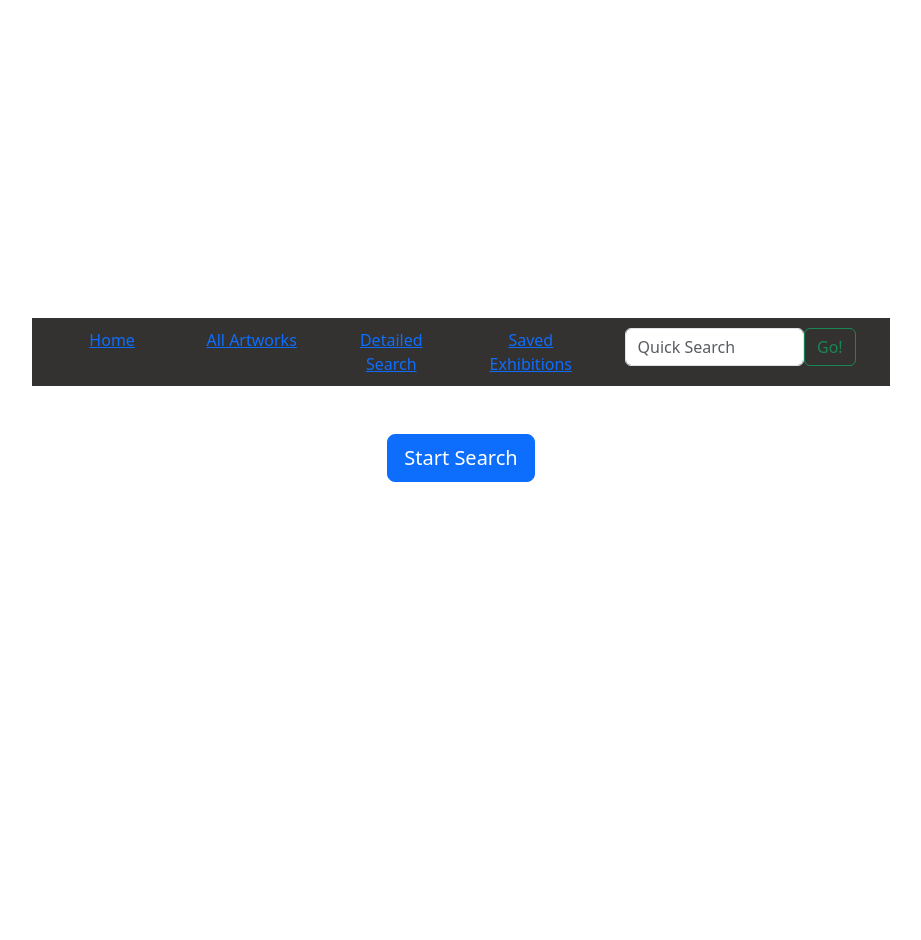
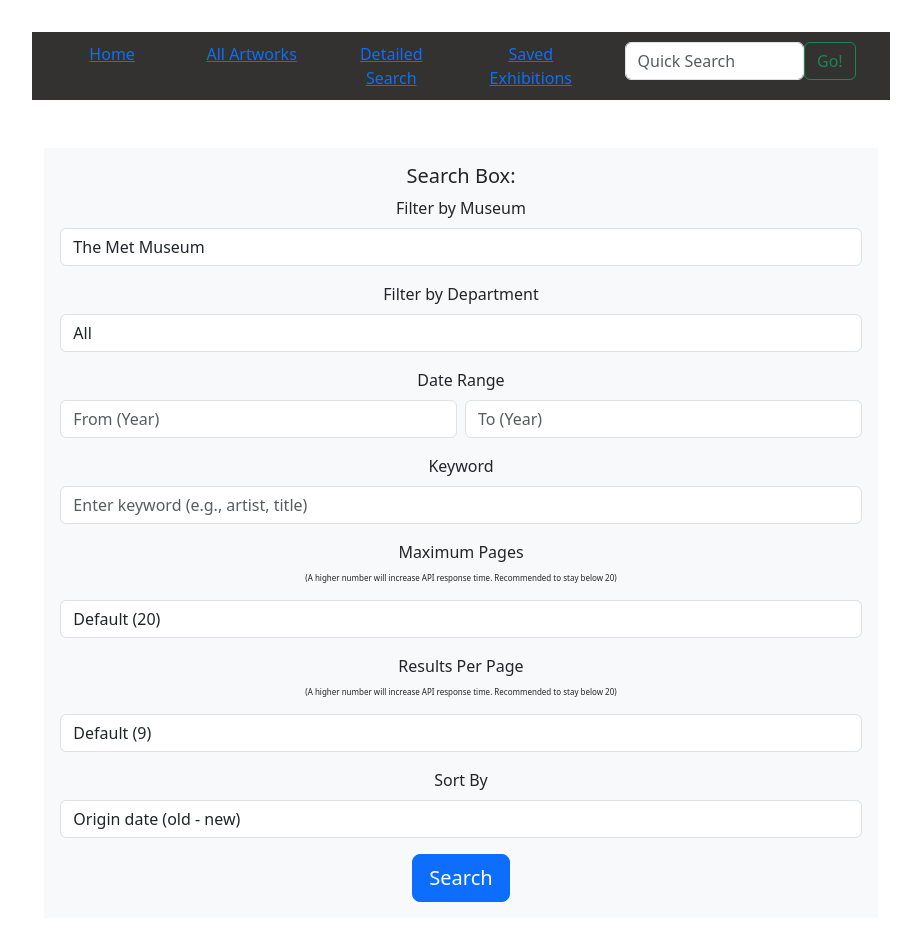
Before and after one commit to ShaunRainey/NC-Freelance-Project, a React (Vite) app in the folder Exhibition Curator/: page /detailed-search in a window 1280 px wide. Shown: the top 940 px of the page, without its empty margins (179-1100 px from the left). Before the commit the page ends 800 px from the top, so only its background shows below. Built offline with nearby package versions, Linux system fonts and the light colour scheme.

Commit message:
Start search form

```diff
--- a/Exhibition Curator/src/App.css
+++ b/Exhibition Curator/src/App.css
@@ -104,3 +104,7 @@ text-decoration: none; }
   background: #f5f5f5;
   cursor: not-allowed;
 }
+
+.smallprint {
+  font-size: 8px;
+}
--- a/Exhibition Curator/src/Components/DetailedSearchBar.jsx
+++ b/Exhibition Curator/src/Components/DetailedSearchBar.jsx
@@ -1,4 +1,4 @@
-import { Card, Container, Row, Col, Button } from "react-bootstrap";
+import { Card, Container, Row, Col, Button, Form} from "react-bootstrap";
 import metRequests from "../Utilities/metMuseumApi";
 import { useState, useEffect } from "react";
 import { Link } from "react-router";
@@ -8,6 +8,8 @@ import Loading from "./Loading";
 function DetailedSearch({ artworks, setArtworks, currentPage, setCurrentPage, itemsPerPage, loading, setLoading}) {
     const [searchInitiated, setSearchInitiated] = useState(false)
     const [totalResults, setTotalResults] = useState([]);
+
+    // itemsPerPage = 60;
 
     useEffect(() => {
         const fetchAllArtworks = async () => {
@@ -45,9 +47,95 @@ function DetailedSearch({ artworks, setArtworks, currentPage, setCurrentPage, it
   if (!searchInitiated) {
     return (
       <Container className="text-center mt-5">
-        <Button variant="primary" size="lg" onClick={handleSearchInitiate}>
-          Start Search
-        </Button>
+
+        <Row>
+            <Col xs={12} md={12}>
+                <div className="p-3 bg-light">
+                <h5>Search Box:</h5>
+
+                    <Form>
+
+                        <Form.Group className="mb-3">
+                            <Form.Label>Filter by Museum</Form.Label>
+                            <Form.Control as="select">
+                            <option>The Met Museum</option>
+                            <option>Option 2</option>
+                            </Form.Control>
+                        </Form.Group>
+
+                        <Form.Group className="mb-3">
+                            <Form.Label>Filter by Department</Form.Label>
+                            <Form.Control as="select">
+                            <option>All</option>
+                            <option>1</option>
+                            <option>2</option>
+                            </Form.Control>
+                        </Form.Group>
+
+                        <Form.Group className="mb-3">
+                            <Form.Label>Date Range</Form.Label>
+                            <div className="d-flex">
+                                <Form.Control type="number" placeholder="From (Year)" className="me-2" />
+                                <Form.Control type="number" placeholder="To (Year)" />
+                            </div>
+                        </Form.Group>
+
+                        <Form.Group className="mb-3">
+                            <Form.Label>Keyword</Form.Label>
+                            <Form.Control type="text" placeholder="Enter keyword (e.g., artist, title)" />
+                        </Form.Group>
+
+                        <Form.Group className="mb-3">
+                            <Form.Label>Maximum Pages</Form.Label>
+                                <p className="smallprint">(A higher number will increase API response time. Recommended to stay below 20)</p>
+                            <Form.Control as="select">
+                                <option>Default (20)</option>
+                                <option>5</option>
+                                <option>10</option>
+                                <option>15</option>
+                                <option>20</option>
+                            </Form.Control>
+                        </Form.Group>
+
+                        <Form.Group className="mb-3">
+                            <Form.Label>Results Per Page</Form.Label>
+                                <p className="smallprint">(A higher number will increase API response time. Recommended to stay below 20)</p>
+                            <Form.Control as="select">
+                                <option>Default (9)</option>
+                                <option>3</option>
+                                <option>6</option>
+                                <option>9</option>
+                                <option>12</option>
+                                <option>15</option>
+                                <option>30</option>
+                                <option>60</option>
+                            </Form.Control>
+                        </Form.Group>
+
+
+                        <Form.Group className="mb-3">
+                            <Form.Label>Sort By</Form.Label>
+                            <Form.Control as="select">
+                            <option>Origin date (old - new)</option>
+                            <option>Origin date (new - old)</option>
+                            <option>Title (A-Z)</option>
+                            <option>Title (Z-A)</option>
+                            <option>Artist (A-Z)</option>
+                            <option>Artist (Z-A)</option>
+                            <option>Department (A-Z)</option>
+                            <option>Department (Z-A)</option>
+                            <option>Recently Added</option>
+                            </Form.Control>
+                        </Form.Group>
+
+                        <Button variant="primary" size="lg" onClick={handleSearchInitiate}>
+                            Search
+                        </Button>
+
+                    </Form>
+                </div>
+            </Col>
+        </Row>
       </Container>
     );
   }
@@ -106,10 +194,6 @@ export default DetailedSearch;
 
 /* Considerations:
 
-- Pick an API/Source
-- Filter by department
-- Set max results
-- Enter a keyword
 - Sort by:
     - Origin date (old - new)
     - Origin date (new - old)
--- a/Exhibition Curator/src/Utilities/metMuseumApi.js
+++ b/Exhibition Curator/src/Utilities/metMuseumApi.js
@@ -161,7 +161,7 @@ const getSearchElements = async (searchArray, page = 1, itemsPerPage = 9) => {
   let newArray = []
 
   let index = 0;
-  while(index < objectIDs.length && newArray.length < 180){ // Creates 20 pages of artwork with 180
+  while(index < objectIDs.length && newArray.length < 36){ // Creates 20 pages of artwork with 180
     const id = objectIDs[index];
     try{
       const artworkResponse = await metMuseum.get(`/objects/${id}`)
```
